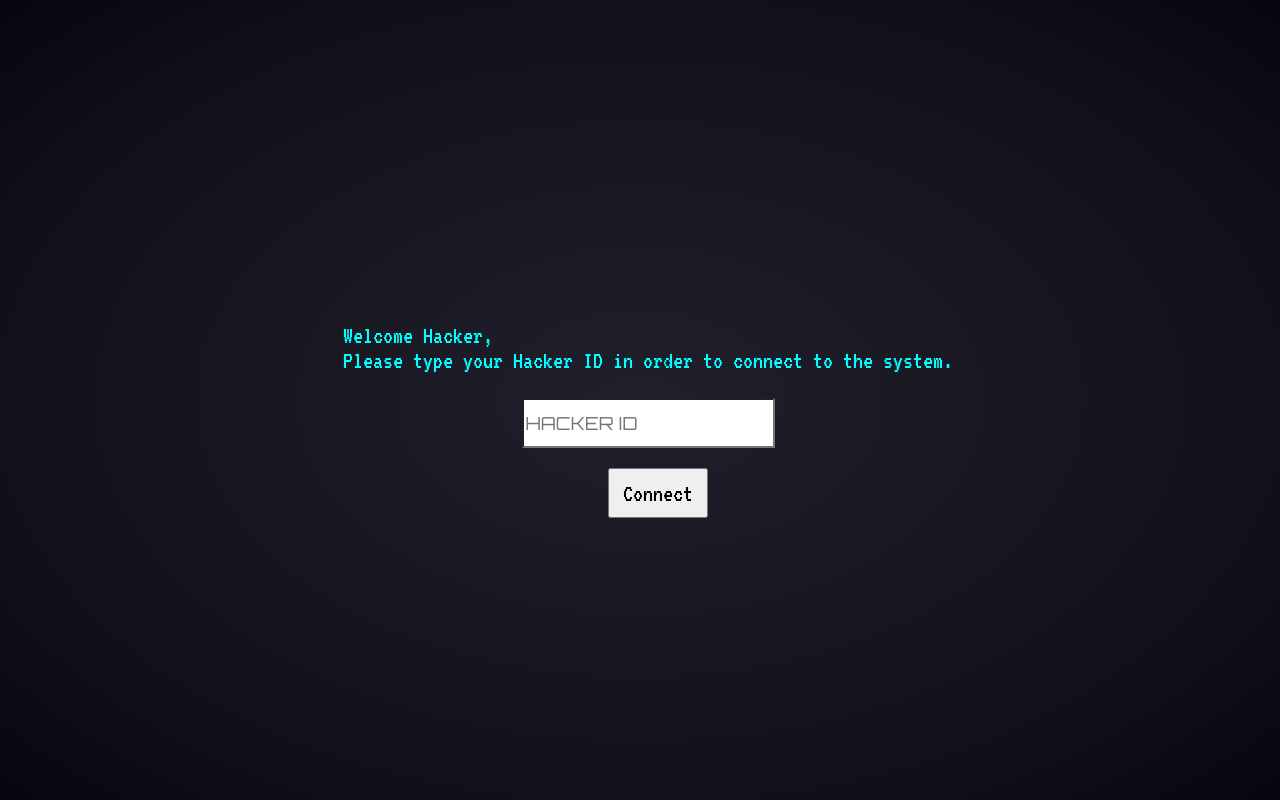
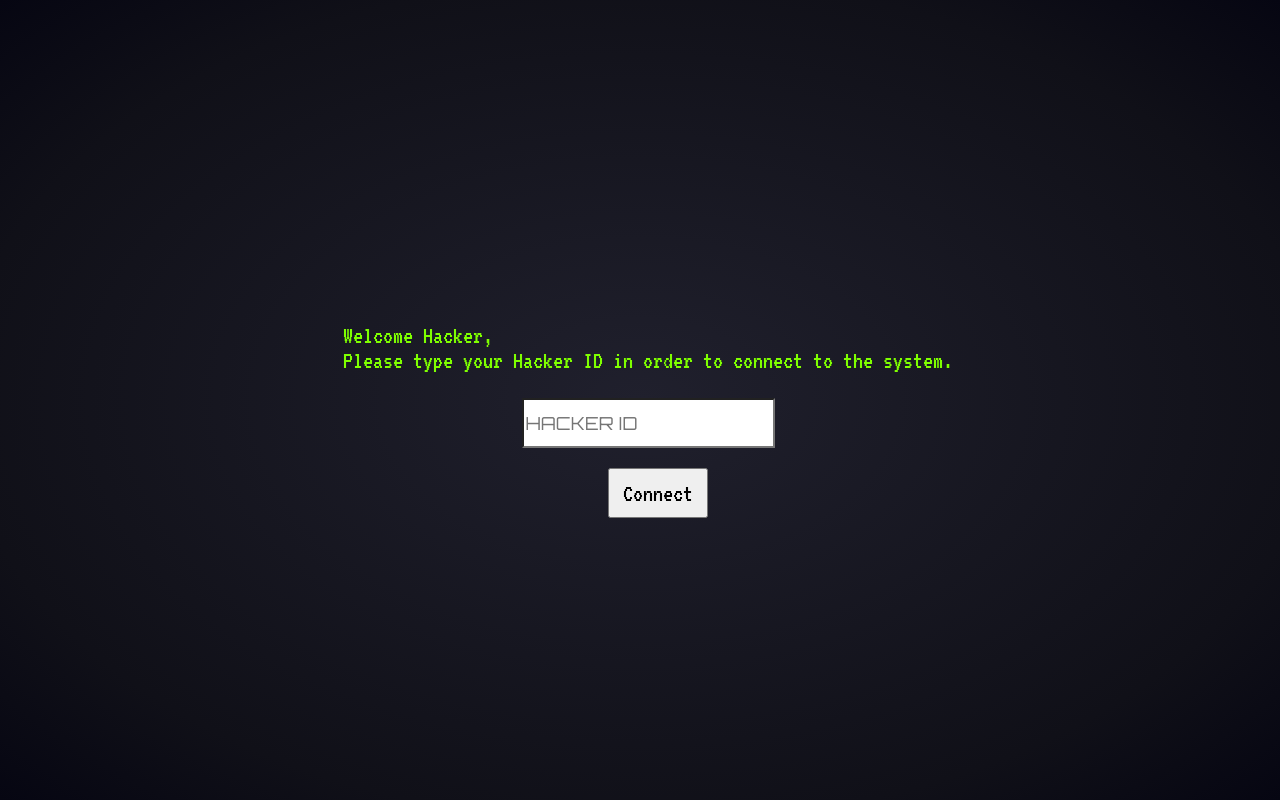
Before and after one commit to playfulbacon/TrainscapeWebApp, a website: page public/index.html in a window 1280 px wide. Drawn offline with Linux system fonts and the light colour scheme.

Commit message:
Update demo.css

```diff
--- a/public/css/demo.css
+++ b/public/css/demo.css
@@ -45,27 +45,27 @@ p{
 
 /* Extra small devices (phones, 600px and down) */
 @media only screen and (max-width: 600px) {
-        p { font-size: 25px; color: blue;}
+        p { font-size: 20px;}
 }
 
 /* Small devices (portrait tablets and large phones, 600px and up) */
 @media only screen and (min-width: 600px) {
-      p { font-size: 25px; color: blueviolet;}
+      p { font-size: 25px;}
 }
 
 /* Medium devices (landscape tablets, 768px and up) */
 @media only screen and (min-width: 768px) {
-   p { font-size: 25px; color: brown;}
+   p { font-size: 25px; }
 }
 
 /* Large devices (laptops/desktops, 992px and up) */
 @media only screen and (min-width: 992px) {
-    p { font-size: 25px; color: crimson;}
+    p { font-size: 25px;}
 }
 
 /* Extra large devices (large laptops and desktops, 1200px and up) */
 @media only screen and (min-width: 1200px) {
-  p { font-size: 25px; color: aqua;}
+  p { font-size: 25px; }
 
 
 }
```
